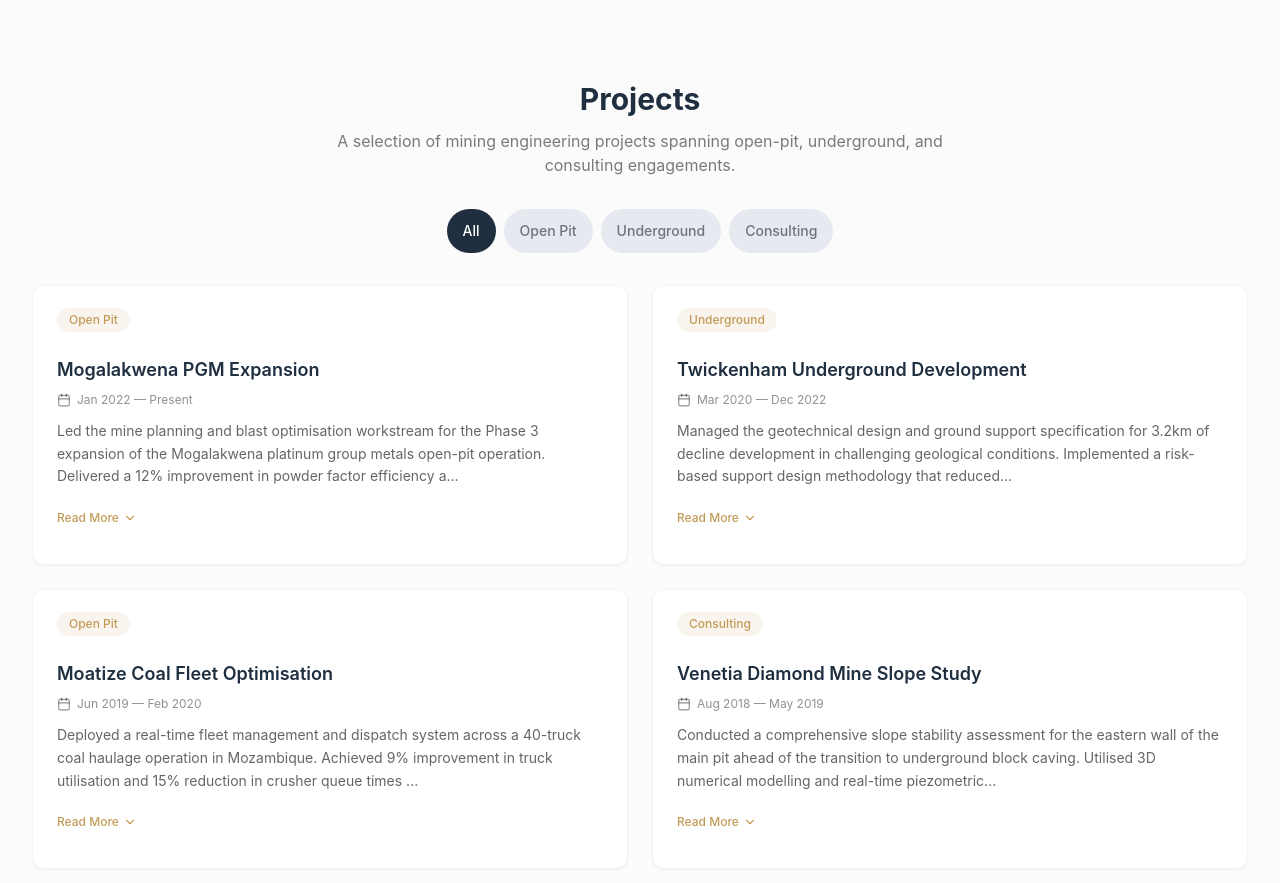
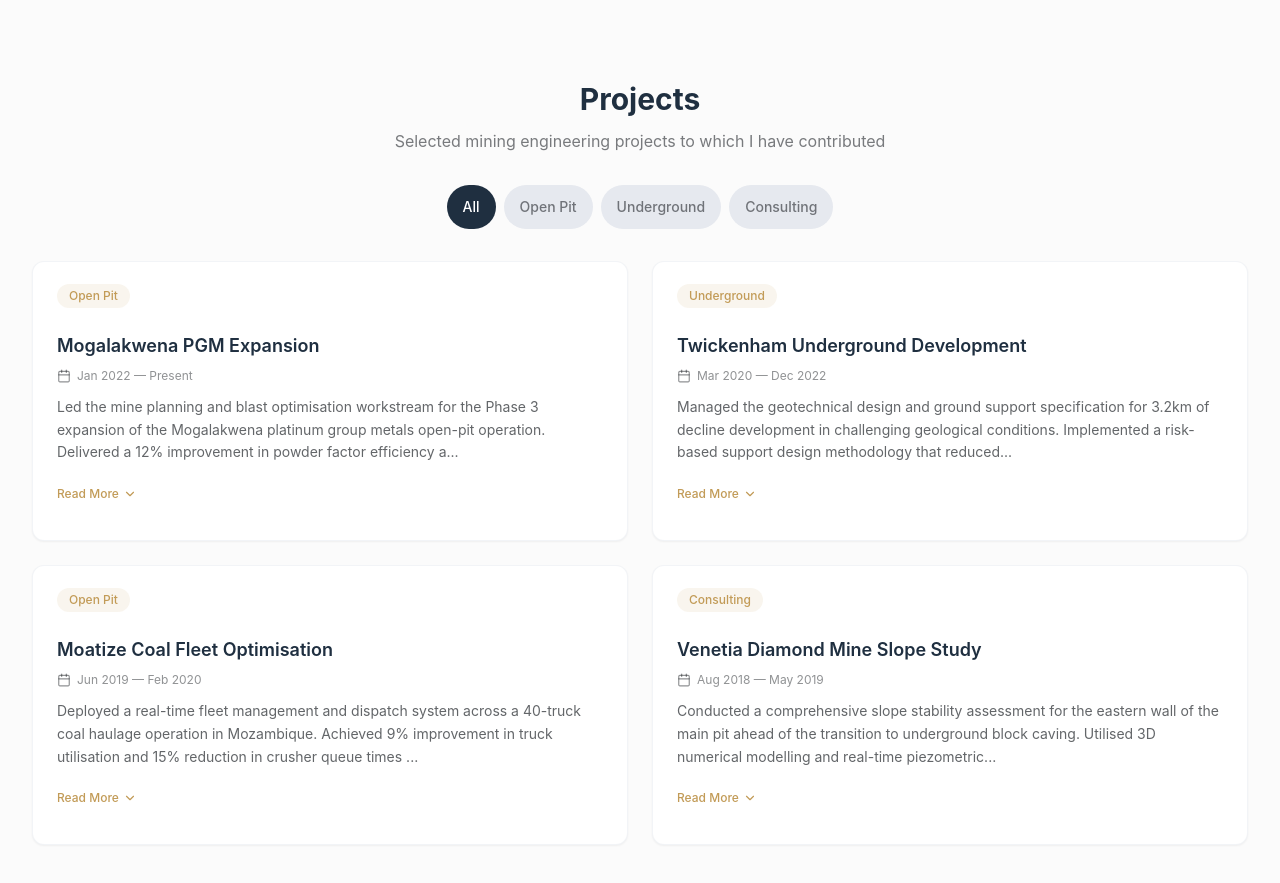
Before and after one commit to engineerdanielrunyowa/mining-portfolio-2, a Next.js app: page / in a window 1280 px wide. Shown: the part 3960-4843 px from the top of the page. Built offline with nearby package versions, Linux system fonts and the light colour scheme; no server answers.

Commit message:
Update Projects.tsx

```diff
--- a/src/components/public/Projects.tsx
+++ b/src/components/public/Projects.tsx
@@ -123,7 +123,7 @@
             Projects
           </h2>
           <p className="text-text-main/60 dark:text-dark-text/50 text-sm sm:text-base text-center mb-8 max-w-2xl mx-auto">
-            A selection of mining engineering projects spanning open-pit, underground, and consulting engagements.
+            Selected mining engineering projects to which I have contributed
           </p>
         </div>
 
```
